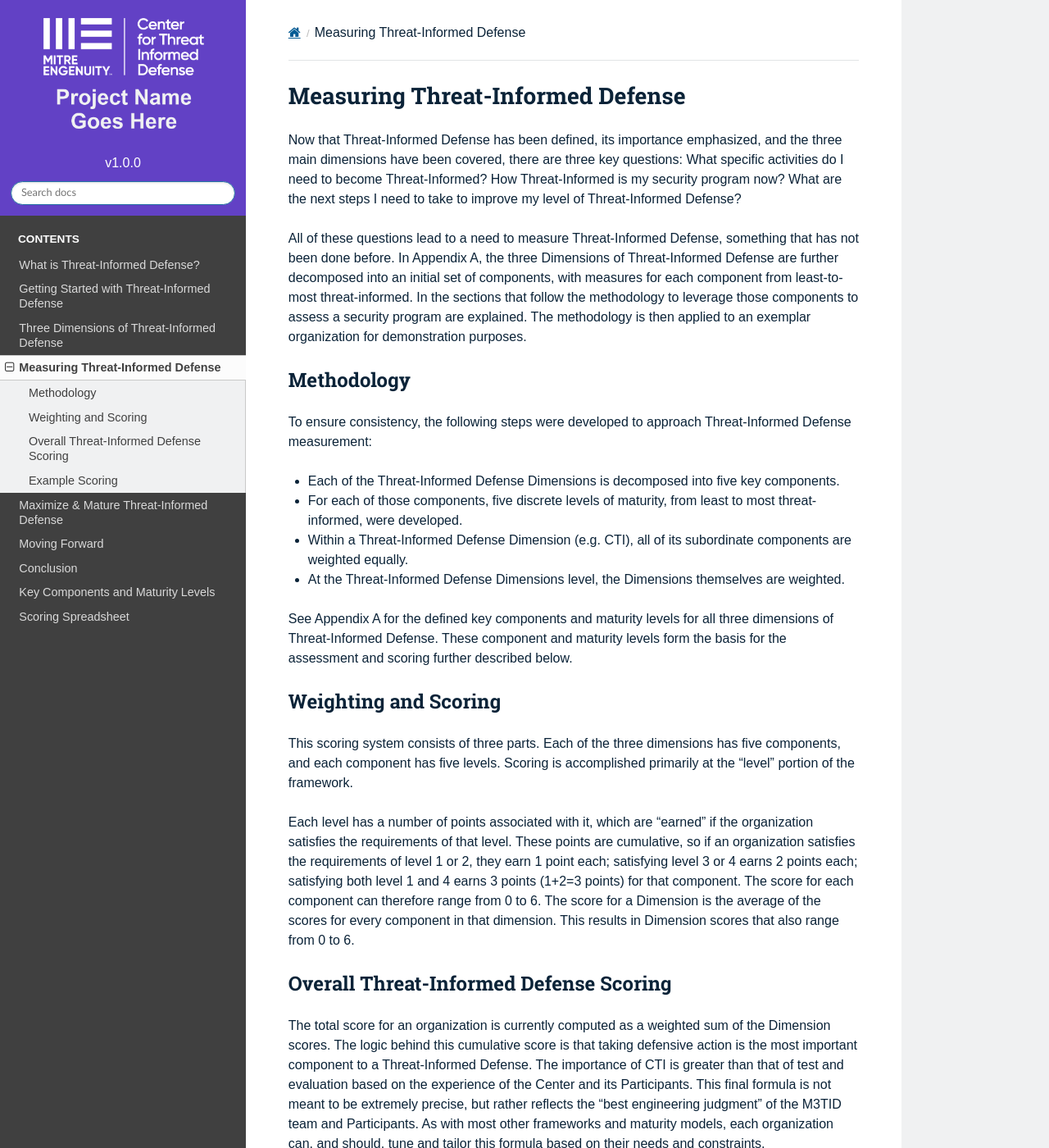
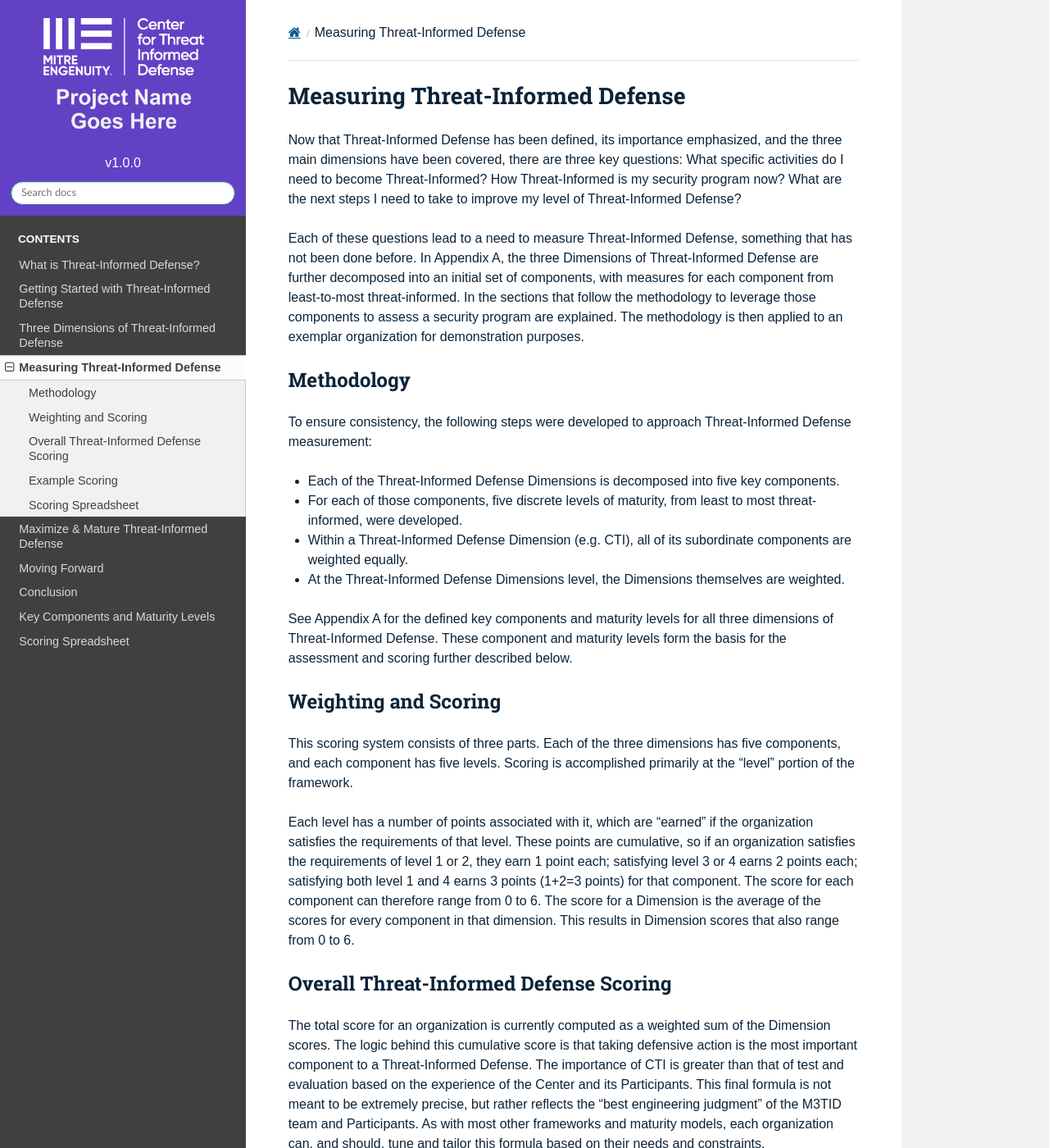
Before and after one commit to center-for-threat-informed-defense/m3tid, a Sphinx documentation site: the page built from docs/measuring.rst, in a window 1280 px wide and 1400 px high. Shown: the whole window at 82% size. Built offline with Sphinx 7.4.7 and the Read the Docs theme 2.0.0, drawn with Linux system fonts in a browser that asks for light colours; some of the changed text lies outside the part shown.

Commit message:
Update measuring.rst
Feedback Updates

```diff
--- a/docs/measuring.rst
+++ b/docs/measuring.rst
@@ -1,14 +1,9 @@
 Measuring Threat-Informed Defense
 ==================================
 
-Now that Threat-Informed Defense has been defined, its importance emphasized, and the three main dimensions have been covered, there are three key questions: What specific
-activities do I need to become Threat-Informed? How Threat-Informed is my security program now? What are the next steps I need to take to improve my level of Threat-Informed
-Defense?
+Now that Threat-Informed Defense has been defined, its importance emphasized, and the three main dimensions have been covered, there are three key questions: What specific activities do I need to become Threat-Informed? How Threat-Informed is my security program now? What are the next steps I need to take to improve my level of Threat-Informed Defense?
 
-All of these questions lead to a need to measure Threat-Informed Defense, something that has not been done before. In Appendix A, the three Dimensions of Threat-Informed
-Defense are further decomposed into an initial set of components, with measures for each component from least-to-most threat-informed. In the sections that follow the
-methodology to leverage those components to assess a security program are explained. The methodology is then applied to an exemplar organization for demonstration purposes.
-
+Each of these questions lead to a need to measure Threat-Informed Defense, something that has not been done before. In Appendix A, the three Dimensions of Threat-Informed Defense are further decomposed into an initial set of components, with measures for each component from least-to-most threat-informed. In the sections that follow the methodology to leverage those components to assess a security program are explained. The methodology is then applied to an exemplar organization for demonstration purposes.
 
 Methodology
 -----------
@@ -20,38 +15,27 @@
 * Within a Threat-Informed Defense Dimension (e.g. CTI), all of its subordinate components are weighted equally.
 * At the Threat-Informed Defense Dimensions level, the Dimensions themselves are weighted.
 
-
-See Appendix A for the defined key components and maturity levels for all three dimensions of Threat-Informed Defense. These component and maturity levels form the basis for
-the assessment and scoring further described below.
+See Appendix A for the defined key components and maturity levels for all three dimensions of Threat-Informed Defense. These component and maturity levels form the basis for the assessment and scoring further described below.
 
 
 Weighting and Scoring
 ---------------------
 
-This scoring system consists of three parts. Each of the three dimensions has five components, and each component has five levels. Scoring is accomplished primarily at the
-“level” portion of the framework.
+This scoring system consists of three parts. Each of the three dimensions has five components, and each component has five levels. Scoring is accomplished primarily at the “level” portion of the framework.
 
-Each level has a number of points associated with it, which are “earned” if the organization satisfies the requirements of that level. These points are cumulative, so if an
-organization satisfies the requirements of level 1 or 2, they earn 1 point each; satisfying level 3 or 4 earns 2 points each; satisfying both level 1 and 4 earns 3 points
-(1+2=3 points) for that component. The score for each component can therefore range from 0 to 6. The score for a Dimension is the average of the scores for every component in
-that dimension. This results in Dimension scores that also range from 0 to 6.
+Each level has a number of points associated with it, which are “earned” if the organization satisfies the requirements of that level. These points are cumulative, so if an organization satisfies the requirements of level 1 or 2, they earn 1 point each; satisfying level 3 or 4 earns 2 points each; satisfying both level 1 and 4 earns 3 points (1+2=3 points) for that component. The score for each component can therefore range from 0 to 6. The score for a Dimension is the average of the scores for every component in that dimension. This results in Dimension scores that also range from 0 to 6.
 
 
 Overall Threat-Informed Defense Scoring
 ----------------------------------------
 
-The total score for an organization is currently computed as a weighted sum of the Dimension scores. The logic behind this cumulative score is that taking defensive action is
-the most important component to a Threat-Informed Defense. The importance of CTI is greater than that of test and evaluation based on the experience of the Center and its
-Participants. This final formula is not meant to be extremely precise, but rather reflects the “best engineering judgment” of the M3TID team and Participants. As with most
-other frameworks and maturity models, each organization can, and should, tune and tailor this formula based on their needs and constraints.
+The total score for an organization is currently computed as a weighted sum of the Dimension scores. The logic behind this cumulative score is that taking defensive action is the most important component to a Threat-Informed Defense. The importance of CTI is greater than that of test and evaluation based on the experience of the Center and its Participants. This final formula is not meant to be extremely precise, but rather reflects the “best engineering judgment” of the M3TID team and Participants. As with most other frameworks and maturity models, each organization can, and should, tune and tailor this formula based on their needs and constraints.
 
 
 Example Scoring
 ---------------
 
-As a notional example of implementing this assessment and scoring approach, imagine a fictitious Company A. Company A has invested in their security program and met a minimum
-acceptable level of compliance with their industry standard. They are beginning their approach to implement Threat-Informed Defense, but are doing so unevenly. Based on their
-current investments, the bullets below describe their current state of Threat-Informed Defense in each Dimension:
+As a notional example of implementing this assessment and scoring approach, imagine a fictitious Company A. Company A has invested in their security program and met a minimum acceptable level of compliance with their industry standard. They are beginning their approach to implement Threat-Informed Defense but are doing so unevenly. Based on their current investments, the bullets below describe their current state of Threat-Informed Defense in each Dimension:
 
 Company A: In-house implementation of a nascent threat-informed defense.
 
@@ -87,3 +71,10 @@
 After an organization conducts this initial assessment and understands the current status of their threat informed defensive program, the scoring and associated visualizations
 highlight opportunities to improve their program. The section that follows will describe approaches to improving threat-informed defense maturity once an initial baseline is
 understood.
+
+
+
+Scoring Spreadsheet
+--------------------
+
+Attached here is the scoring spreadsheet to download for self-evaluation: `M3TIDScoring <https://github.com/center-for-threat-informed-defense/m3tid>`__
```
